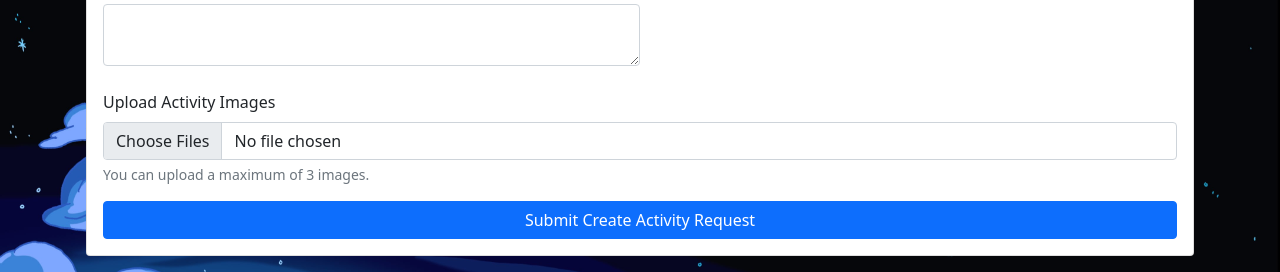
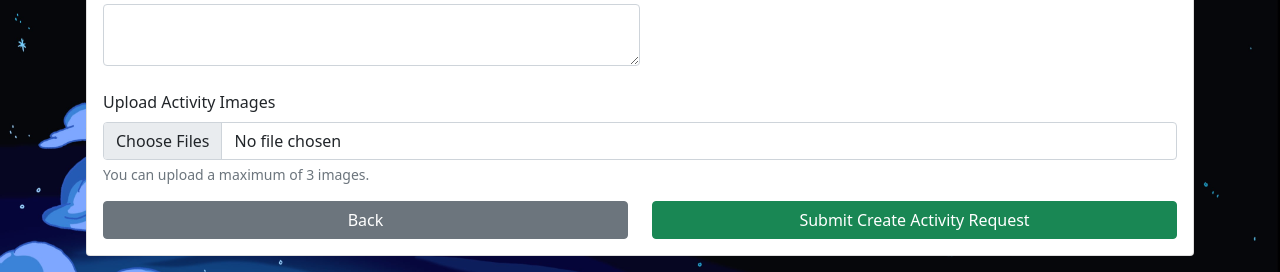
Before and after one commit to Teset13118/ServerSideWeb-Project, a Django app: page /create_activity/ in a window 1280 px wide. Shown: the part 822-1094 px from the top of the page. Run offline with Django 5.2, Linux system fonts and the light colour scheme; data that the repository does not hold is empty; some libraries are stand-ins or nearby versions.

Commit message:
add back button

```diff
--- a/project_event_management/event_web/templates/organizer/mo_ce_activity.html
+++ b/project_event_management/event_web/templates/organizer/mo_ce_activity.html
@@ -128,15 +128,18 @@
                         {% endif %}
                     </div>
 
+                    <div class="d-flex justify-content-between">
+                        <button type="submit" class="btn btn-secondary w-50 me-4" onclick="window.history.back()">Back</button>
                         {% if purpose == 'create' %}
-                        <button type="submit" onclick="return confirmSubmit('create');" class="btn btn-primary w-100">
+                            <button type="submit" onclick="return confirmSubmit('create');" class="btn btn-success w-50">
                                 Submit Create Activity Request
                             </button>
                         {% else %}
-                        <button type="submit" onclick="return confirmSubmit('edit', '{{ activity.id }}');" class="btn btn-success w-100">
+                            <button type="submit" onclick="return confirmSubmit('edit', '{{ activity.id }}');" class="btn btn-warning w-50">
                                 Edit Activity
                             </button>
                         {% endif %}
+                    </div>
                 </form>
             </div>
         </div>
```
Lines whose indentation alone changed are shown as unchanged.
